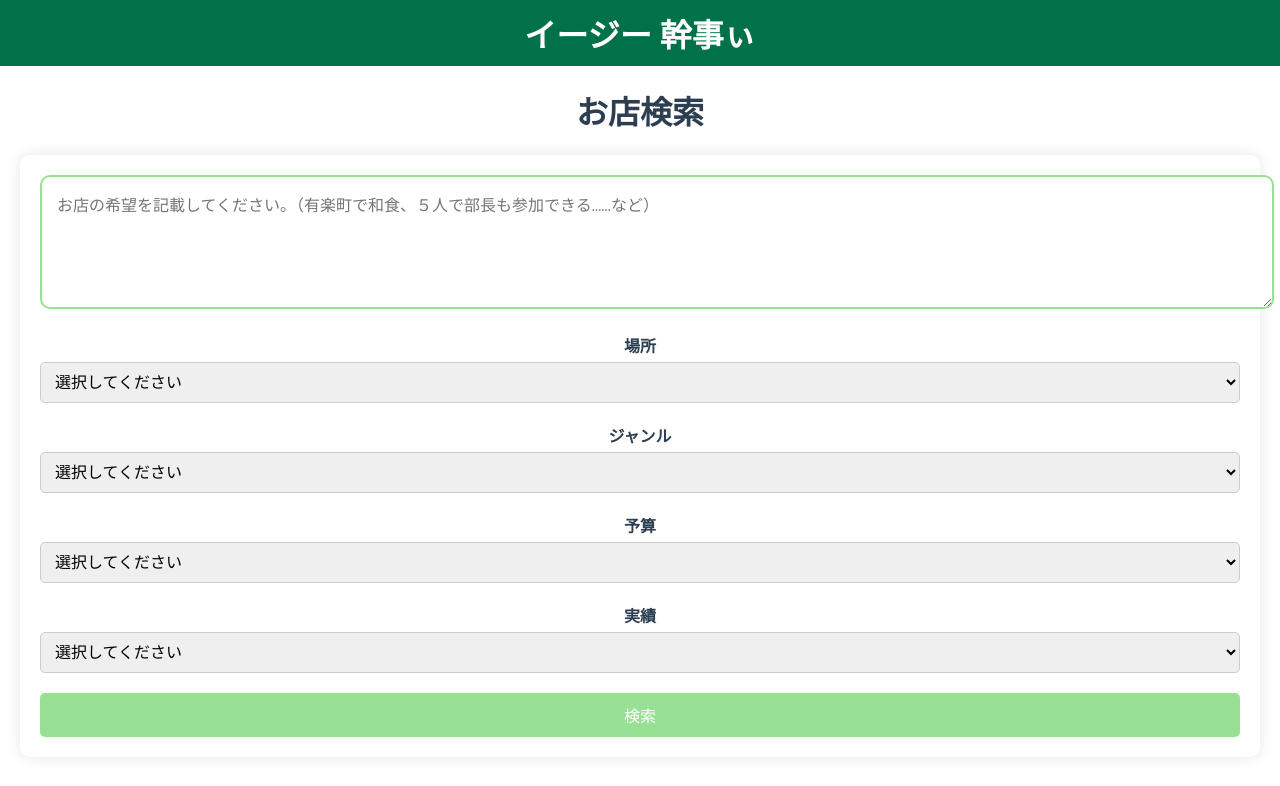
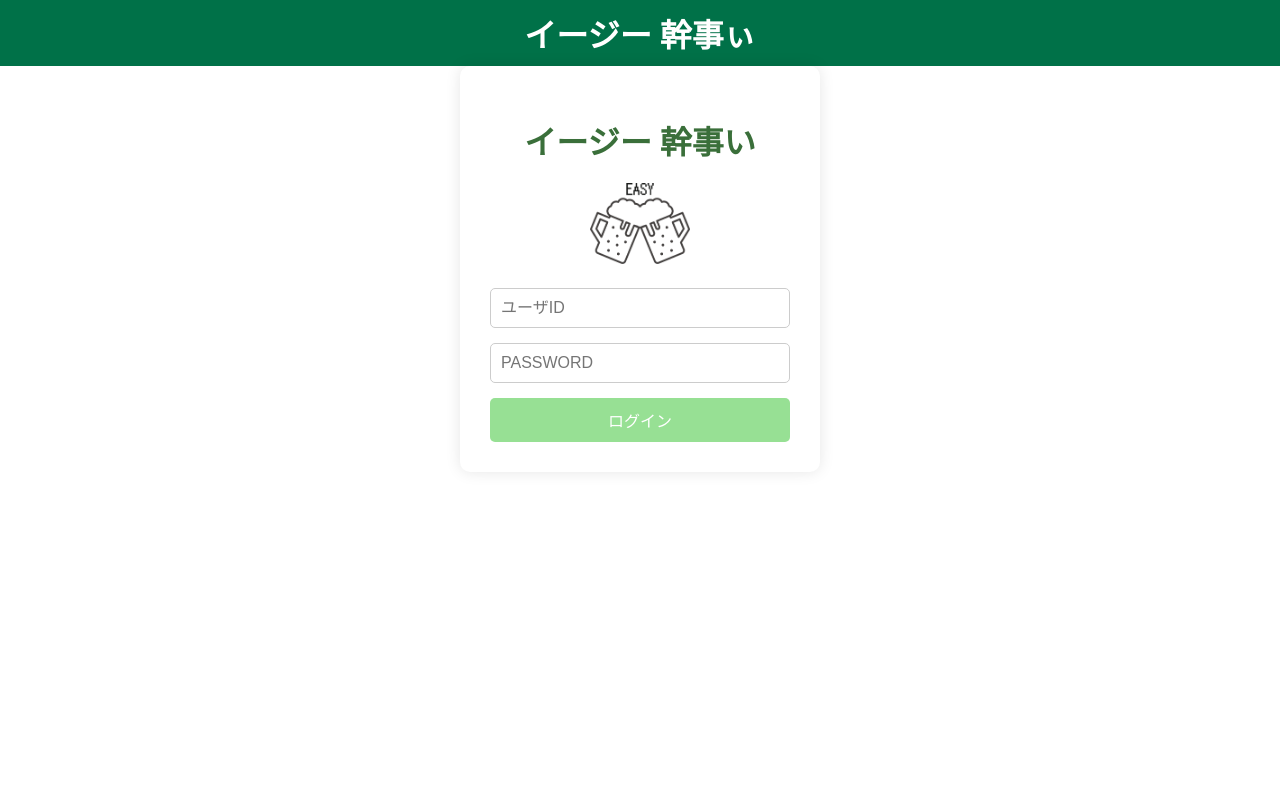
Before and after one commit to NexusCraftLab-TeamB/easy-kanji, a Vue app: page / in a window 1280 px wide. Shown: the top 786 px of the page. Built offline with nearby package versions, Linux system fonts and the light colour scheme.

Commit message:
gamen1login

```diff
--- a/src/router/index.js
+++ b/src/router/index.js
@@ -4,11 +4,11 @@ import Login from '@/views/login.vue';
 
 const routes = [
   {
-    path : '/',
+    path : '/home',
     component : Home
   },
   {
-    path : '/login',
+    path : '/',
     component : Login
   }
 ];
--- a/src/views/login.vue
+++ b/src/views/login.vue
@@ -1,15 +1,93 @@
 <template>
-  <div>
-    <h1>Login</h1>
+  <div class="container">
+    <h1>イージー 幹事い</h1>
+    <div class="logo">
+      <img src="@/assets/logo.png" alt="Easy" />
+    </div>
+    <form @submit.prevent="goToLogin">
+      <input type="text" id="userId" v-model="userId" placeholder="ユーザID">
+      <input type="password" id="password" v-model="password" placeholder="PASSWORD">
+      <button type="submit">ログイン</button>
+    </form>
   </div>
 </template>
 
 <script>
 export default {
-  name: 'LoginView',
+  name: 'HomeView',
+  data() {
+    return {
+      userId: '',
+      password: ''
+    };
+  },
+  methods: {
+    goToLogin() {
+      if (this.userId && this.password) {
+        this.$router.push({ path: '/home' });
+      } else {
+        alert("ユーザIDとパスワードを入力してください。");
+      }
+    }
+  }
 }
 </script>
 
 <style scoped>
-/* スタイルをここに追加 */
+body {
+  font-family: Arial, sans-serif;
+  background-color: #f5f5f5;
+  display: flex;
+  justify-content: center;
+  align-items: center;
+  height: 100vh;
+  margin: 0 auto;
+}
+
+.container {
+  text-align: center;
+  background-color: white;
+  padding: 30px;
+  border-radius: 10px;
+  box-shadow: 0px 0px 15px rgba(0, 0, 0, 0.1);
+  width: 300px;
+  margin: 0 auto;
+}
+
+h1 {
+  margin-bottom: 20px;
+  color: #3a6f3a;
+}
+
+.logo img {
+  width: 100px;
+  margin-bottom: 20px;
+}
+
+form {
+  display: flex;
+  flex-direction: column;
+}
+
+input[type="text"], input[type="password"] {
+  padding: 10px;
+  margin-bottom: 15px;
+  border: 1px solid #ccc;
+  border-radius: 5px;
+  font-size: 16px;
+}
+
+button {
+  padding: 10px;
+  background-color: #97e094;
+  color: white;
+  border: none;
+  border-radius: 5px;
+  font-size: 16px;
+  cursor: pointer;
+}
+
+button:hover {
+  background-color: #7ed17e;
+}
 </style>
```
